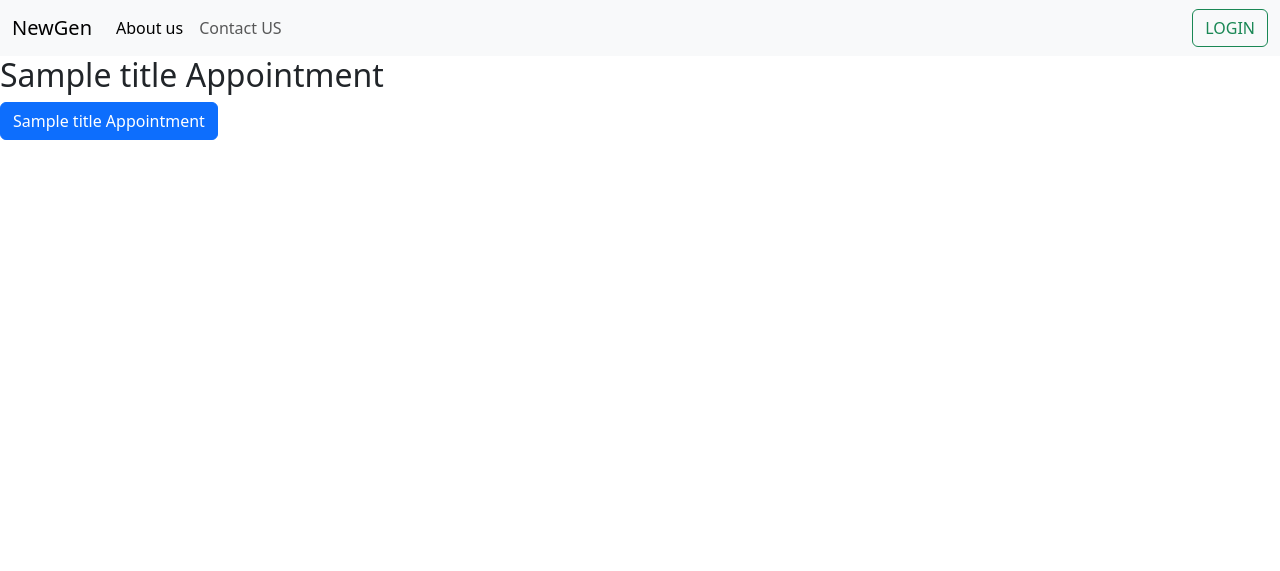
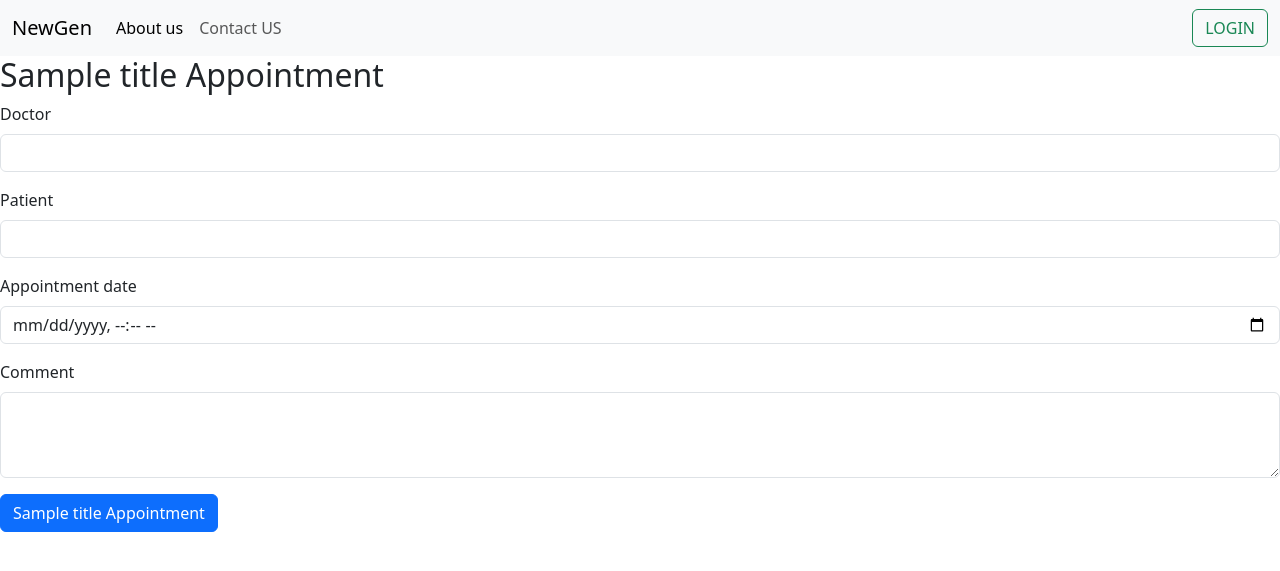
Before and after one commit to Sanashi22/Hospital-Management-System, a Django app: template adminstrator/templates/add-appointment.html in a window 1280 px wide. Shown: the top 571 px of the page. Run offline with Django 3.2, Linux system fonts and the light colour scheme; the template is opened without the code that fills it: most values are stand-ins (such as "Sample title", 1, 10 or a date in 2020); lists and menus that the app fills with data are empty; some libraries are stand-ins or nearby versions.

Commit message:
add appt

```diff
--- a/adminstrator/templates/add-appointment.html
+++ b/adminstrator/templates/add-appointment.html
@@ -7,7 +7,35 @@
 <form method="post" enctype="multipart/form-data">
 
     {%csrf_token%}
-    {% bootstrap_form form %}
+    {% comment %} {% bootstrap_form form %} {% endcomment %}
+    <div class="mb-3">
+    <label for="exampleFormControlInput1" class="form-label">Doctor</label>
+    <select class="form-control" id="exampleFormControlInput1" placeholder="doctor" name="doctor">
+        {%for doctor in form.doctor.field.queryset%}
+        <option value="{{doctor.id}}" name="doctor">{{doctor.name}} </option>
+
+        {%endfor%}
+    </select>
+  </div>
+  <div class="mb-3">
+    <label for="exampleFormControlInput1" class="form-label">Patient</label>
+    <select class="form-control" id="exampleFormControlInput1" placeholder="patient" name="patient">
+        {%for patient in form.patient.field.queryset%}
+        <option value="{{patient.id}}" name="patient">{{patient.name}} </option>
+
+        {%endfor%}
+    </select>
+  </div>
+    <div class="mb-3">
+        <label for="exampleFormControlInput1" class="form-label">Appointment date</label>
+        <input type="datetime-local" name="appointment_date" class="form-control" id="exampleFormControlInput1" placeholder="appointment" value="{{form.appointment_date.value}}">
+      </div>
+      <div class="mb-3">
+        <label for="exampleFormControlTextarea1" class="form-label">Comment</label>
+        <textarea class="form-control" value="{{form.comment.value}}" name="comment" id="exampleFormControlTextarea1" rows="3"></textarea>
+      </div>
+
+
 
     <input value="{{title}} Appointment" type="submit" class="btn btn-primary">
     </form>
--- a/adminstrator/views.py
+++ b/adminstrator/views.py
@@ -59,10 +59,12 @@ def logout_user(request):
 def create_appointment(request):
     if request.method=='POST':
         form=Appointmentcreateupdateform(request.POST,files=request.FILES)
+        # print(request.POST)
+        # print(form.is_valid())
         if form.is_valid():
             form.save()
 
-            return redirect('/')
+            return redirect('adminstrator:appointment-list')
 
     form= Appointmentcreateupdateform()
     return render(request,'add-appointment.html',{'form':form, 'title':'Add'})
--- a/doctor/views.py
+++ b/doctor/views.py
@@ -18,7 +18,7 @@ def create_doctor(request):
         if form.is_valid():
             form.save()
 
-            return redirect('/')
+            return redirect('doctor:doctor-list')
 
     form=Doctorcreateupdateform()
     return render(request,'add-doctor.html',{'form':form})
```
